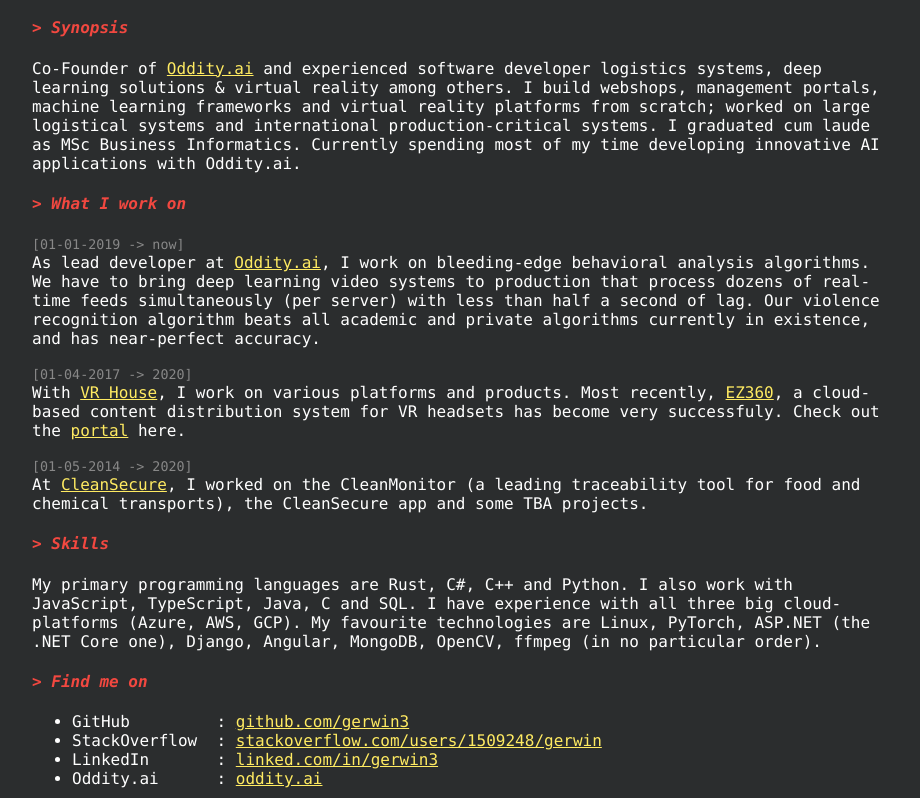
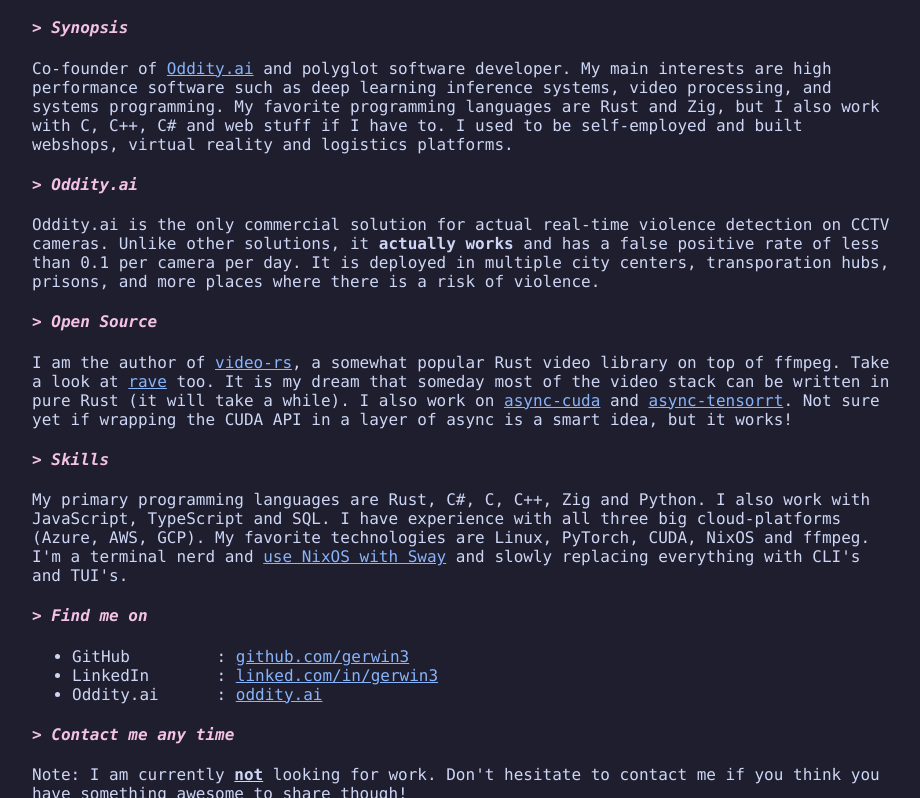
Before and after one commit to gerwin3/gerwinvanderlugt.com, a plain HTML site: page docs/index.html in a window 1280 px wide. Shown: the part 126-924 px from the top of the page, without its empty margins (178-1098 px from the left). Drawn offline with Linux system fonts and the light colour scheme.

Commit message:
updated website

```diff
--- a/docs/index.html
+++ b/docs/index.html
@@ -7,19 +7,13 @@
     <meta name="description" content="Co-founder of Oddity.ai, full stack developer doing deep learning, performance-critical systems and interested in technology.">
     <link rel="shortcut icon" href="favicon.png" type="image/png">
     <style type="text/css">
-      /*
-      color palette:
-        red:b23a52/f24840
-        green:789b6a/80c470
-        blue:2a7fac/4196ff
-        yellow:b9ac4a/ffeb62
-      */
+      /* color scheme is catppuccin mocha if you're wondering */
       html, body {
         margin: 0px;
         padding: 0px;
-        background-color: #2b2d2e;
-        font-family: 'Menlo Regular', 'Consolas', monospace;
-        color: white;
+        background-color: #1e1e2e; /* base */
+        font-family: 'Iosevka', 'Menlo Regular', 'Roboto Mono', 'Consolas', monospace;
+        color: #cdd6f4; /* text */
       }
       .mobile-only {
         display: none;
@@ -32,7 +26,7 @@
       h1 {
         margin-top: 48px;
         margin-bottom: 18px;
-        color: #80c470;
+        color: #b4befe; /* lavender */
         font-weight: bold;
       }
       @media only screen and (max-width: 768px) {
@@ -41,12 +35,12 @@
         }
       }
       h4 {
-        color: #f24840;
+        color: #f5c2e7; /* pink */
         font-style: italic;
         font-size: 1em;
       }
       a {
-        color: #ffeb62;
+        color: #89b4fa; /* blue */
       }
       #container {
         position: relative;
@@ -73,7 +67,7 @@
         bottom: 12px;
       }
       .subtle {
-        color: #888;
+        color: #a6adc8; /* overlay 0 */
         font-size: 10pt;
       }
     </style>
@@ -86,38 +80,40 @@
       </div>
       <h4> &gt; Synopsis</h4>
       <p>
-        Co-Founder of <a href="https://oddity.ai/" target="_blank">Oddity.ai</a> and experienced software developer logistics systems, deep learning solutions & virtual reality among others.
-        I build webshops, management portals, machine learning frameworks and virtual reality platforms from scratch;
-        worked on large logistical systems and international production-critical systems. I graduated cum laude as MSc Business Informatics.
-        Currently spending most of my time developing innovative AI applications with Oddity.ai.
+        Co-founder of <a href="https://oddity.ai/" target="_blank">Oddity.ai</a>
+        and polyglot software developer. My main interests are high performance
+        software such as deep learning inference systems, video processing,
+        and systems programming. My favorite programming languages are Rust and
+        Zig, but I also work with C, C++, C# and web stuff if I have to. I used to
+        be self-employed and built webshops, virtual reality and logistics
+        platforms.
       </p>
-      <h4> &gt; What I work on</h4>
+      <h4> &gt; Oddity.ai</h4>
       <p>
-        <span class="subtle">[01-01-2019 -> now]</span><br/>
-        As lead developer at <a href="https://oddity.ai" target="_blank">Oddity.ai</a>, I work on bleeding-edge behavioral analysis algorithms.
-        We have to bring deep learning video systems to production that process dozens of real-time feeds simultaneously (per server) with less than half a second of lag.
-        Our violence recognition algorithm beats all academic and private algorithms currently in existence, and has near-perfect accuracy.
+        Oddity.ai is the only commercial solution for actual real-time violence
+        detection on CCTV cameras. Unlike other solutions, it <strong>actually
+        works</strong> and has a false positive rate of less than 0.1 per camera
+        per day. It is deployed in multiple city centers, transporation hubs,
+        prisons, and more places where there is a risk of violence.
       </p>
+      <h4> &gt; Open Source</h4>
       <p>
-        <span class="subtle">[01-04-2017 -> 2020]</span><br/>
-        With <a href="https://vr-house.nl" target="_blank">VR House</a>, I work on various platforms and products. Most recently, <a href="https://ez-360.com" target="_blank">EZ360</a>, a cloud-based content distribution
-        system for VR headsets has become very successfuly. Check out the <a href="https://portal.ez-360.com" target="_blank">portal</a> here.
-      </p>
-      <p>
-        <span class="subtle">[01-05-2014 -> 2020]</span><br/>
-        At <a href="https://cleansecure.com" target="_blank">CleanSecure</a>, I worked on the CleanMonitor (a leading traceability tool for food and chemical transports),
-        the CleanSecure app and some TBA projects.
+        I am the author of <a href="https://github.com/oddity-ai/video-rs" target="_blank">video-rs</a>, a somewhat popular Rust video library on top of ffmpeg.
+        Take a look at <a href="https://github.com/oddity-ai/rave" target="_blank">rave</a> too.
+        It is my dream that someday most of the video stack can be written in pure Rust (it will take a while).
+        I also work on <a href="https://github.com/oddity-ai/async-cuda" target="_blank">async-cuda</a> and <a href="https://github.com/oddity-ai/async-tensorrt" target="_blank">async-tensorrt</a>.
+        Not sure yet if wrapping the CUDA API in a layer of async is a smart idea, but it works!
       </p>
       <h4> &gt; Skills</h4>
       <p>
-        My primary programming languages are Rust, C#, C++ and Python. I also work with JavaScript, TypeScript, Java, C and SQL.
+        My primary programming languages are Rust, C#, C, C++, Zig and Python. I also work with JavaScript, TypeScript and SQL.
         I have experience with all three big cloud-platforms (Azure, AWS, GCP).
-        My favourite technologies are Linux, PyTorch, ASP.NET (the .NET Core one), Django, Angular, MongoDB, OpenCV, ffmpeg (in no particular order).
+        My favorite technologies are Linux, PyTorch, CUDA, NixOS and ffmpeg.
+        I'm a terminal nerd and <a href="https://github.com/gerwin3/nixcfg" target="_blank">use NixOS with Sway</a> and slowly replacing everything with CLI's and TUI's.
       </p>
       <h4> &gt; Find me on</h4>
       <ul>
         <li class="pre">GitHub         : <a href="https://github.com/gerwin3" target="_blank">github.com/gerwin3</a></li>
-        <li class="pre">StackOverflow  : <a href="https://stackoverflow.com/users/1509248/gerwin" target="_blank">stackoverflow.com/users/1509248/gerwin</a></li>
         <li class="pre">LinkedIn       : <a href="https://www.linkedin.com/in/gerwin3" target="_blank">linked.com/in/gerwin3</a></li>
         <li class="pre">Oddity.ai      : <a href="https://oddity.ai" target="_blank">oddity.ai</a></li>
       </ul>
@@ -130,7 +126,7 @@
         <li class="pre">Phone           : <a href="tel:+31650618507">+31 6 50 61 85 07</a></li>
       </ul>
       <div class="footer" style="text-align: center;">
-        <span class="subtle">/* */</span>
+        <span class="subtle">/* EOF */</span>
       </div>
     </div>
   </body>
```
Also changed, not shown: docs/404.html (line endings or trailing spaces).
